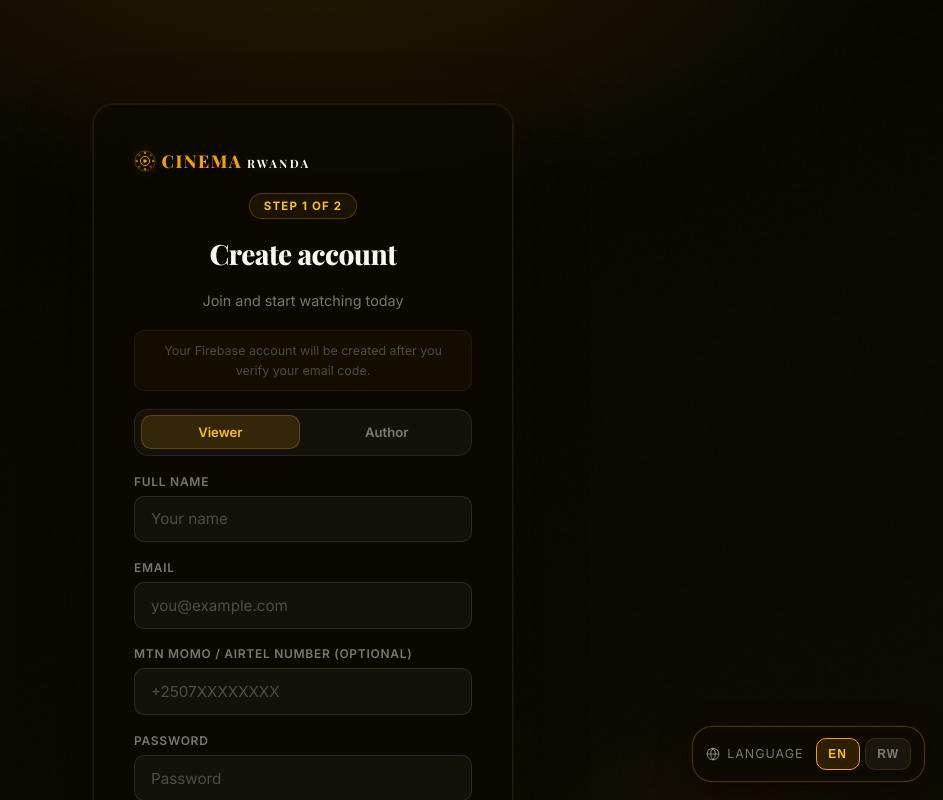
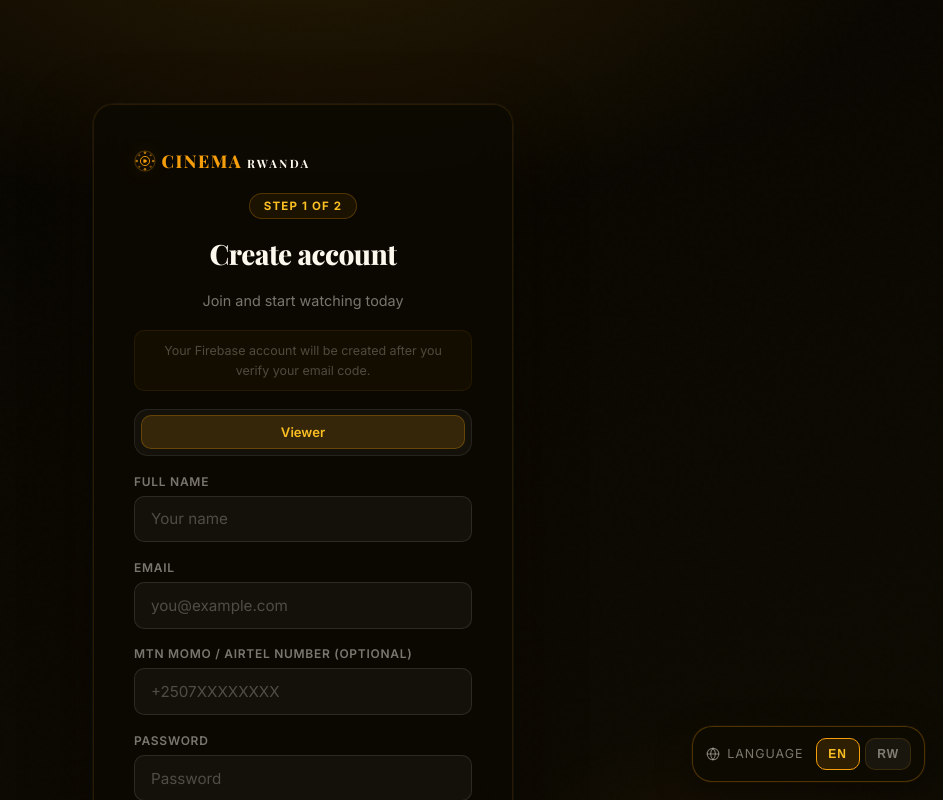
Before and after one commit to sugira0/cinemarwandafront-end, a React (Vite) app: page /register in a window 1280 px wide. Shown: the top 800 px of the page, without its empty margins (337-1280 px from the left). Built offline with nearby package versions, Linux system fonts and the light colour scheme; no server answers.

Commit message:
fix: registration only allows viewer role — authors created by admin only

```diff
--- a/src/pages/Register.jsx
+++ b/src/pages/Register.jsx
@@ -107,16 +107,13 @@
         {step === 'details' ? (
           <>
             <div className="role-toggle">
-              {['viewer', 'author'].map((entryRole) => (
-                <button
-                  key={entryRole}
-                  type="button"
-                  className={`role-pill${form.role === entryRole ? ' active' : ''}`}
-                  onClick={() => updateForm('role', entryRole)}
-                >
-                  {entryRole === 'viewer' ? 'Viewer' : 'Author'}
-                </button>
-              ))}
+              <button
+                type="button"
+                className="role-pill active"
+                disabled
+              >
+                Viewer
+              </button>
             </div>
 
             <div className="input-group">
```
